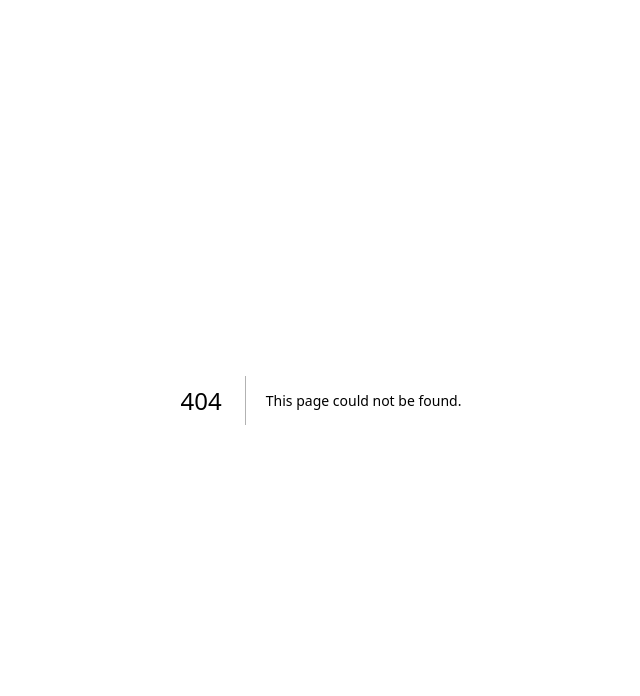
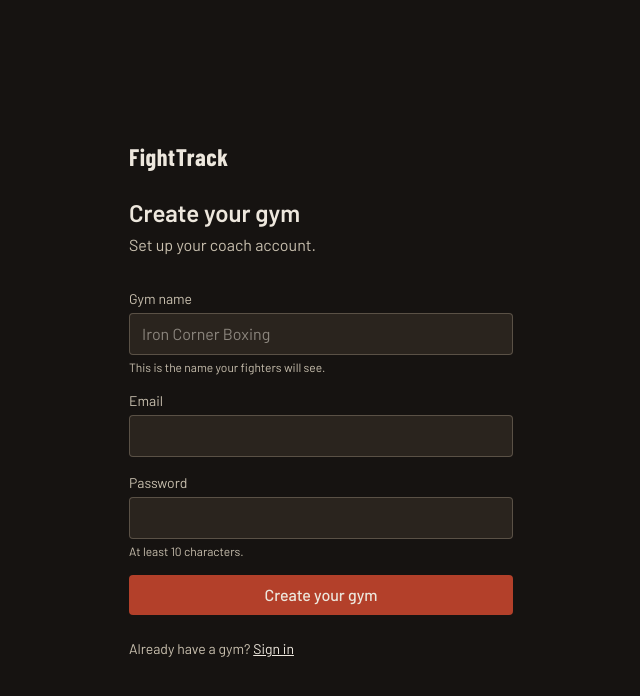
Before and after one commit to izzxrith/fighttrack-saas, a Next.js app: page /signup in a window 1280 px wide. Before the commit this address had no page. Shown: the top 696 px of the page, without its empty margins (319-959 px from the left). Built offline with nearby package versions, Linux system fonts and the light colour scheme.

Commit message:
feat : signup page

```diff
--- /dev/null
+++ b/app/signup/page.tsx
@@ -0,0 +1,119 @@
+"use client";
+
+import { useState } from "react";
+import { useRouter } from "next/navigation";
+import Link from "next/link";
+
+export default function SignupPage() {
+  const router = useRouter();
+  const [gymName, setGymName] = useState("");
+  const [email, setEmail] = useState("");
+  const [password, setPassword] = useState("");
+  const [error, setError] = useState<string | null>(null);
+  const [loading, setLoading] = useState(false);
+
+  async function handleSubmit(e: React.FormEvent) {
+    e.preventDefault();
+    setError(null);
+    setLoading(true);
+    try {
+      const res = await fetch("/api/auth/signup", {
+        method: "POST",
+        headers: { "Content-Type": "application/json" },
+        body: JSON.stringify({ gymName, email, password }),
+      });
+      const data = await res.json();
+      if (!res.ok) {
+        setError(data.error ?? "Something went wrong on our side and nothing was saved.");
+        return;
+      }
+      router.push("/dashboard");
+    } catch {
+      setError("Couldn't reach the server. Check your connection and try again.");
+    } finally {
+      setLoading(false);
+    }
+  }
+
+  return (
+    <main className="min-h-screen flex items-center justify-center px-6">
+      <div className="w-full max-w-sm">
+        <Link href="/" className="font-display text-2xl font-bold tracking-wide">
+          FightTrack
+        </Link>
+        <h1 className="mt-6 text-2xl font-semibold">Create your gym</h1>
+        <p className="mt-1 text-canvas-muted">Set up your coach account.</p>
+
+        <form onSubmit={handleSubmit} className="mt-8 space-y-4">
+          <div>
+            <label htmlFor="gymName" className="block text-sm text-canvas-muted mb-1">
+              Gym name
+            </label>
+            <input
+              id="gymName"
+              required
+              value={gymName}
+              onChange={(e) => setGymName(e.target.value)}
+              placeholder="Iron Corner Boxing"
+              className="w-full rounded border border-rope/40 bg-hide px-3 py-2 text-canvas outline-none focus:border-corner"
+            />
+            <p className="mt-1 text-xs text-canvas-muted">This is the name your fighters will see.</p>
+          </div>
+
+          <div>
+            <label htmlFor="email" className="block text-sm text-canvas-muted mb-1">
+              Email
+            </label>
+            <input
+              id="email"
+              type="email"
+              autoComplete="email"
+              required
+              value={email}
+              onChange={(e) => setEmail(e.target.value)}
+              className="w-full rounded border border-rope/40 bg-hide px-3 py-2 text-canvas outline-none focus:border-corner"
+            />
+          </div>
+
+          <div>
+            <label htmlFor="password" className="block text-sm text-canvas-muted mb-1">
+              Password
+            </label>
+            <input
+              id="password"
+              type="password"
+              autoComplete="new-password"
+              required
+              minLength={10}
+              value={password}
+              onChange={(e) => setPassword(e.target.value)}
+              className="w-full rounded border border-rope/40 bg-hide px-3 py-2 text-canvas outline-none focus:border-corner"
+            />
+            <p className="mt-1 text-xs text-canvas-muted">At least 10 characters.</p>
+          </div>
+
+          {error && (
+            <p role="alert" className="text-sm text-corner">
+              {error}
+            </p>
+          )}
+
+          <button
+            type="submit"
+            disabled={loading}
+            className="w-full rounded bg-corner py-2 font-medium text-canvas disabled:opacity-60"
+          >
+            {loading ? "Creating your gym…" : "Create your gym"}
+          </button>
+        </form>
+
+        <p className="mt-6 text-sm text-canvas-muted">
+          Already have a gym?{" "}
+          <Link href="/login" className="text-canvas underline">
+            Sign in
+          </Link>
+        </p>
+      </div>
+    </main>
+  );
+}
--- a/package.json
+++ b/package.json
@@ -7,7 +7,7 @@
     "build": "next build",
     "start": "next start",
     "lint": "eslint",
-    "postinstall": "prisma skills sync || exit 0"
+    "postinstall": "prisma generate"
   },
   "dependencies": {
     "@prisma/adapter-pg": "^7.10.0",
```
